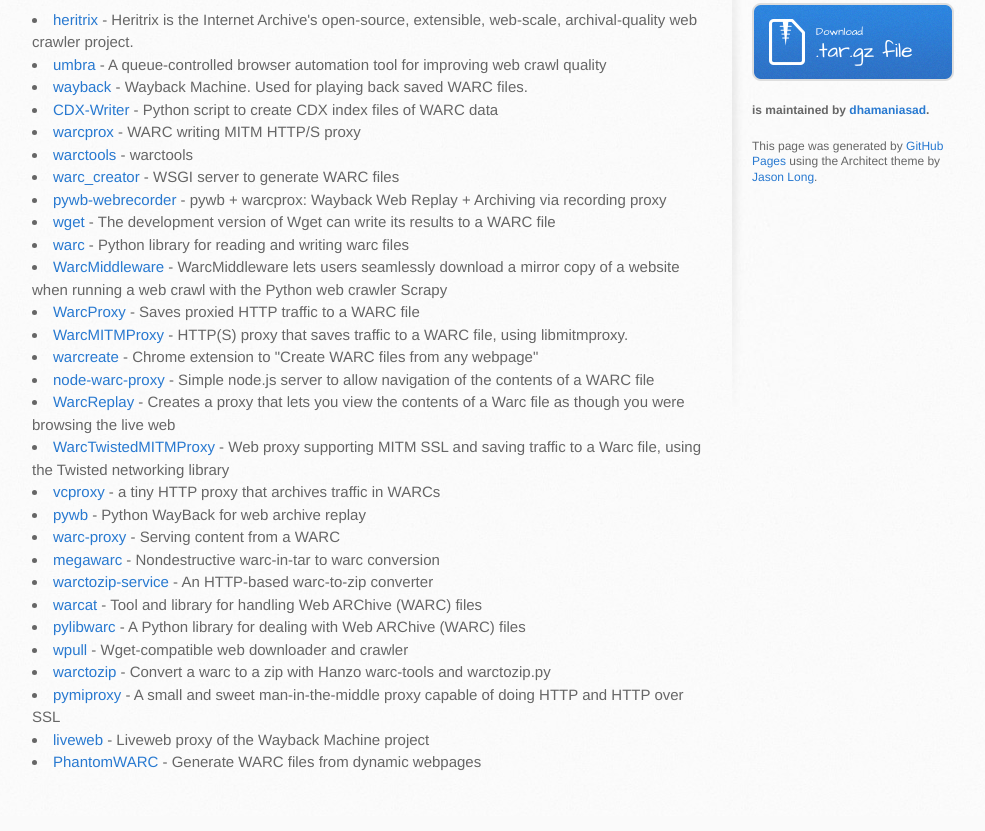
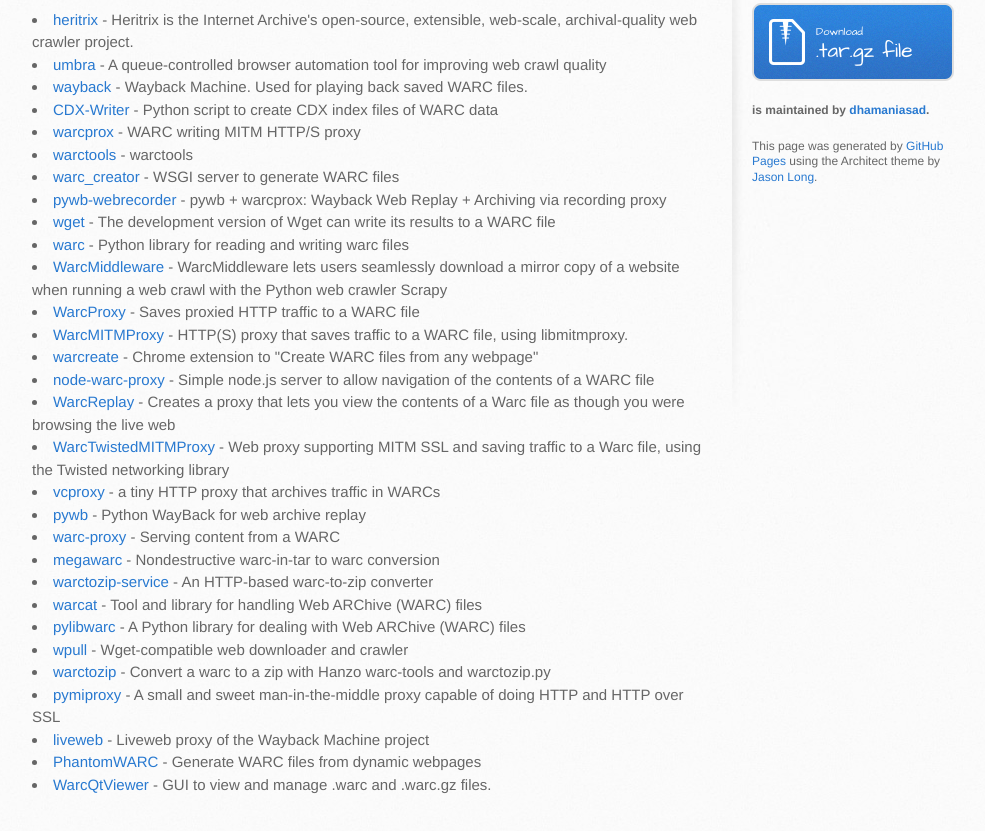
Before and after one commit to dhamaniasad/WARCTools, a plain HTML site: page index.html in a window 1280 px wide. Shown: the part 329-1160 px from the top of the page, without its empty margins (158-1143 px from the left). Drawn offline with Linux system fonts and the light colour scheme.

Commit message:
Create gh-pages branch via GitHub

```diff
--- a/index.html
+++ b/index.html
@@ -92,6 +92,8 @@
 <a href="https://github.com/internetarchive/liveweb">liveweb</a> - Liveweb proxy of the Wayback Machine project</li>
 <li>
 <a href="https://github.com/dhamaniasad/PhantomWARC">PhantomWARC</a> - Generate WARC files from dynamic webpages</li>
+<li>
+<a href="https://github.com/odie5533/WarcQtViewer">WarcQtViewer</a> - GUI to view and manage .warc and .warc.gz files.</li>
 </ul>
         </section>
 
```
Also changed, not shown: params.json (+1 -1 lines).
